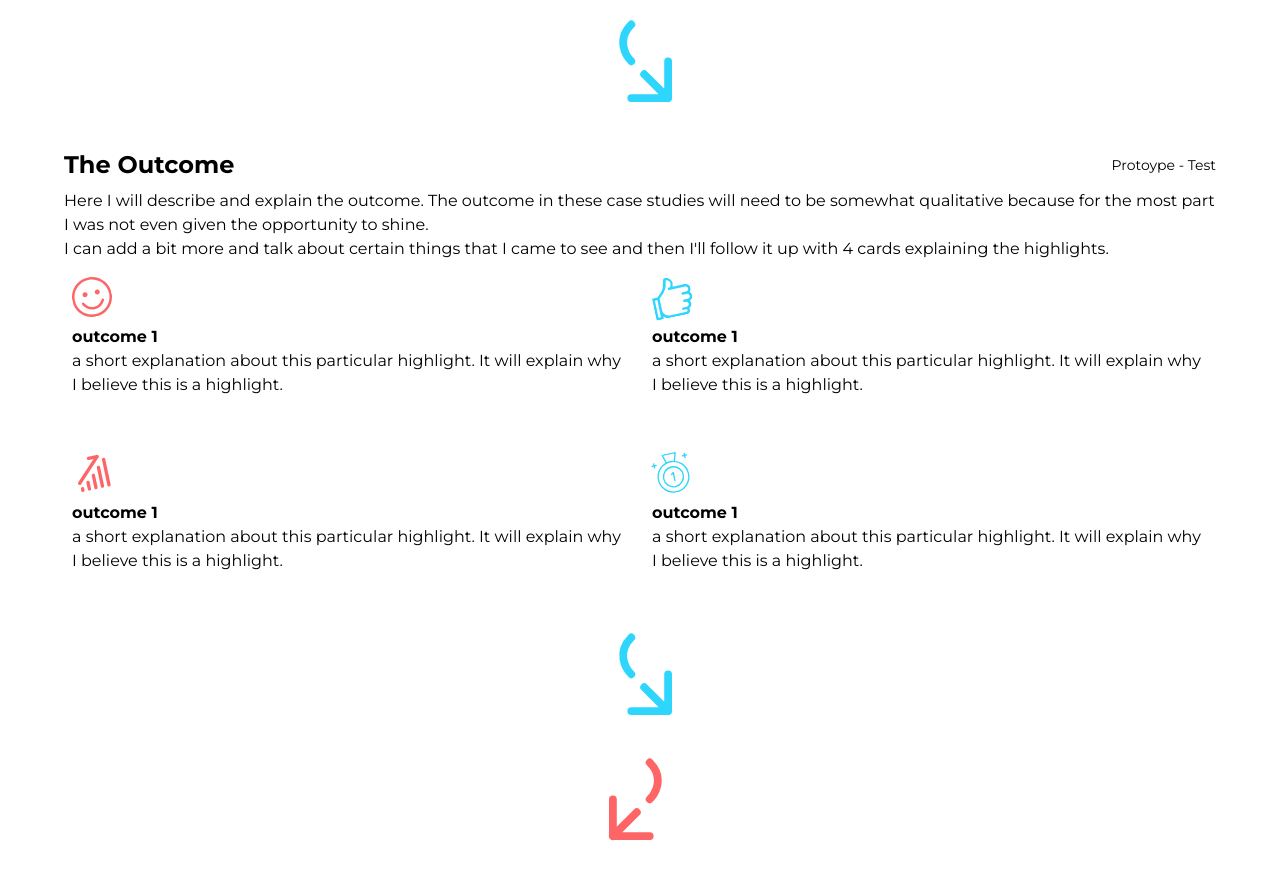
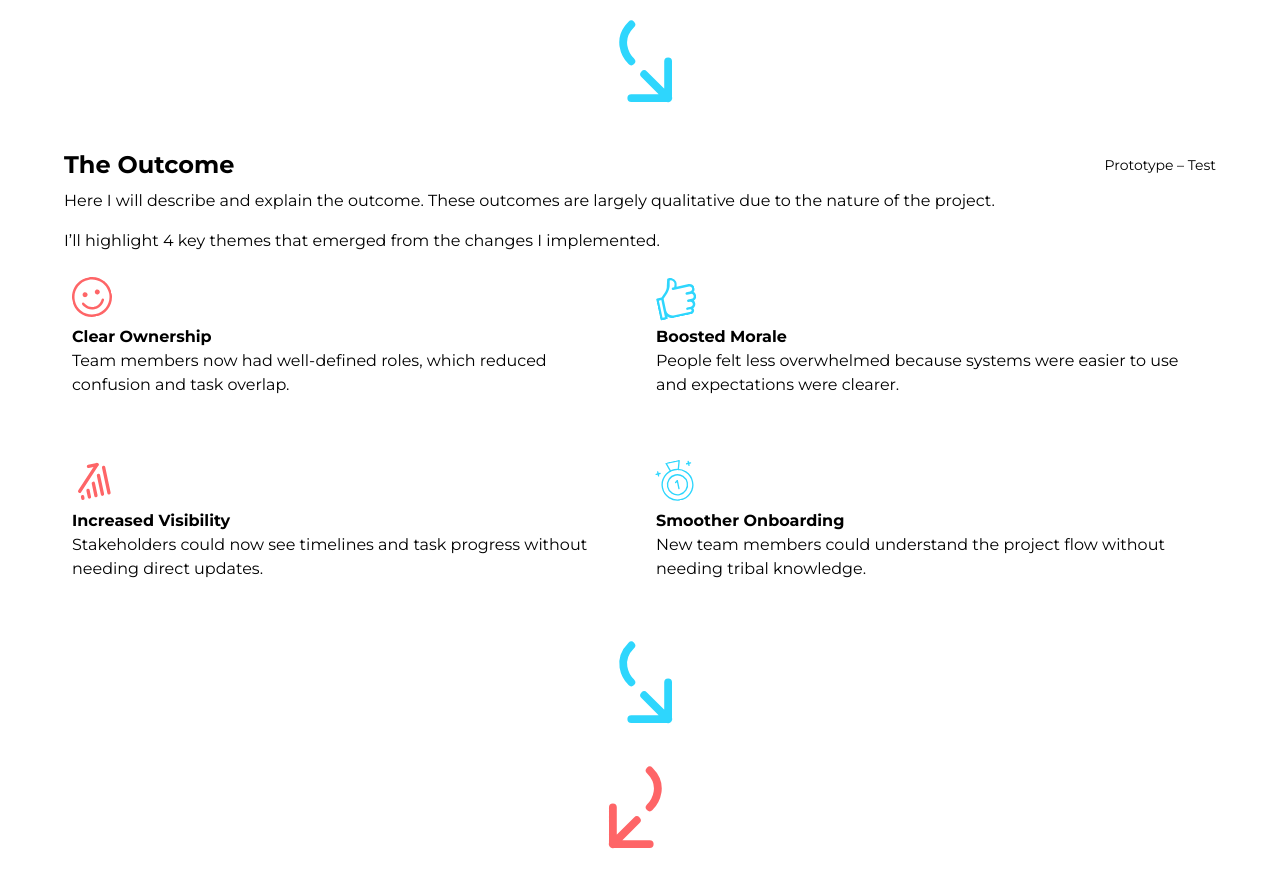
Before and after one commit to dev-jLagunas/ux-portfolio, a Vue app: page /#/case-one in a window 1280 px wide. Shown: the part 4800-5681 px from the top of the page. Built offline with nearby package versions, Linux system fonts and the light colour scheme.

Commit message:
feat: create and populate reusable CaseOutcome component and add to parent CaseOneView

```diff
--- /dev/null
+++ b/src/components/reusable/CaseOutcome.vue
@@ -0,0 +1,55 @@
+<script setup>
+//Props
+const props = defineProps({
+  intro: {
+    type: String,
+    required: true,
+  },
+  context: {
+    type: String,
+    required: true,
+  },
+  outcomes: {
+    type: Array,
+    required: true,
+    validator: (arr) => arr.length === 4 && arr.every((item) => item.title && item.description),
+  },
+  icons: {
+    type: Array,
+    required: true,
+    validator: (arr) => arr.length === 4,
+  },
+})
+</script>
+
+<template>
+  <section id="outcome-section" class="flex flex-col items-center justify-center">
+    <div class="mt-4 mb-2 flex items-center justify-between w-full">
+      <h3 class="font-bold text-2xl">The Outcome</h3>
+      <p class="text-sm">Prototype – Test</p>
+    </div>
+
+    <article>
+      <!-- Intro Paragraph -->
+      <p class="mb-4">
+        {{ intro }}
+      </p>
+
+      <!-- Second Paragraph -->
+      <p class="mb-6">
+        {{ context }}
+      </p>
+
+      <!-- Outcome Cards -->
+      <ul class="mt-4 grid grid-cols-1 md:grid-cols-2 gap-4">
+        <li v-for="(item, index) in outcomes" :key="index" class="relative px-2 py-12">
+          <img :src="icons[index]" alt="" class="absolute top-0 left-2 h-10 -rotate-12" />
+          <h5 class="font-semibold">{{ item.title }}</h5>
+          <p>{{ item.description }}</p>
+        </li>
+      </ul>
+    </article>
+  </section>
+</template>
+
+<style scoped></style>
--- a/src/views/cases/CaseOneView.vue
+++ b/src/views/cases/CaseOneView.vue
@@ -2,6 +2,7 @@
 import CaseOverview from '@/components/reusable/CaseOverview.vue'
 import CaseProblem from '@/components/reusable/CaseProblem.vue'
 import CaseSolution from '@/components/reusable/CaseSolution.vue'
+import CaseOutcome from '@/components/reusable/CaseOutcome.vue'
 import ArrowTransition from '@/components/reusable/ArrowPointer.vue'
 import userPersona from '@/assets/images/cases/user-persona.png'
 import journeyMap from '@/assets/images/cases/user-journey.png'
@@ -59,6 +60,33 @@ const afterTabs = [
     description: 'Anyone can jump in and contribute, regardless of past involvement.',
   },
 ]
+
+// Outcome Data
+
+const outcomeList = [
+  {
+    title: 'Clear Ownership',
+    description:
+      'Team members now had well-defined roles, which reduced confusion and task overlap.',
+  },
+  {
+    title: 'Boosted Morale',
+    description:
+      'People felt less overwhelmed because systems were easier to use and expectations were clearer.',
+  },
+  {
+    title: 'Increased Visibility',
+    description:
+      'Stakeholders could now see timelines and task progress without needing direct updates.',
+  },
+  {
+    title: 'Smoother Onboarding',
+    description:
+      'New team members could understand the project flow without needing tribal knowledge.',
+  },
+]
+
+const icons = [smileIcon, thumbsIcon, upwardIcon, medalIcon]
 </script>
 
 <template>
@@ -113,57 +141,12 @@ const afterTabs = [
       afterTitle="TRUTH DATABASE MANAGEMENT After"
     />
     <ArrowTransition customClass="mx-auto" />
-    <section id="outcome-section" class="flex flex-col items-center justify-center">
-      <div class="mt-4 mb-2 flex items-center justify-between w-full">
-        <h3 class="font-bold text-2xl">The Outcome</h3>
-        <p class="text-sm">Protoype - Test</p>
-      </div>
-      <article>
-        <p>
-          Here I will describe and explain the outcome. The outcome in these case studies will need
-          to be somewhat qualitative because for the most part I was not even given the opportunity
-          to shine.
-        </p>
-        <p>
-          I can add a bit more and talk about certain things that I came to see and then I'll follow
-          it up with 4 cards explaining the highlights.
-        </p>
-        <ul class="mt-4 grid grid-cols-2 gap-2">
-          <li class="relative px-2 py-12">
-            <img :src="smileIcon" alt="" class="absolute top-0 left-2 h-10 -rotate-12" />
-            <h5 class="font-semibold">outcome 1</h5>
-            <p>
-              a short explanation about this particular highlight. It will explain why I believe
-              this is a highlight.
-            </p>
-          </li>
-          <li class="relative px-2 py-12">
-            <img :src="thumbsIcon" alt="" class="absolute top-0 left-2 h-10 -rotate-12" />
-            <h5 class="font-semibold">outcome 1</h5>
-            <p>
-              a short explanation about this particular highlight. It will explain why I believe
-              this is a highlight.
-            </p>
-          </li>
-          <li class="relative px-2 py-12">
-            <img :src="upwardIcon" alt="" class="absolute top-0 left-2 h-10 -rotate-12" />
-            <h5 class="font-semibold">outcome 1</h5>
-            <p>
-              a short explanation about this particular highlight. It will explain why I believe
-              this is a highlight.
-            </p>
-          </li>
-          <li class="relative px-2 py-12">
-            <img :src="medalIcon" alt="" class="absolute top-0 left-2 h-10 -rotate-12" />
-            <h5 class="font-semibold">outcome 1</h5>
-            <p>
-              a short explanation about this particular highlight. It will explain why I believe
-              this is a highlight.
-            </p>
-          </li>
-        </ul>
-      </article>
-    </section>
+    <CaseOutcome
+      intro="Here I will describe and explain the outcome. These outcomes are largely qualitative due to the nature of the project."
+      context="I’ll highlight 4 key themes that emerged from the changes I implemented."
+      :outcomes="outcomeList"
+      :icons="icons"
+    />
     <ArrowTransition customClass="mx-auto" />
     <section id="reflections-section">
       <div class="mt-4 mb-2 flex items-center justify-between w-full">
```
